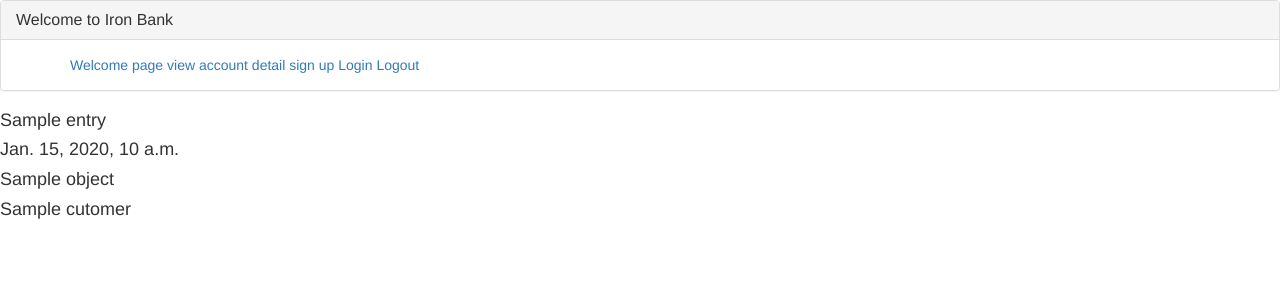
After one commit to chucklapress/ironbank, a Django app: template templates/account_detail.html in a window 1280 px wide. The commit adds this page. Shown: the top 300 px of the page. Run offline with Django 3.2, Linux system fonts and the light colour scheme; the template is opened without the code that fills it: most values are stand-ins (such as "Sample title", 1, 10 or a date in 2020); some libraries are stand-ins or nearby versions.

Commit message:
changed urls

```diff
--- /dev/null
+++ b/templates/account_detail.html
@@ -0,0 +1,12 @@
+{% extends 'base.html' %}
+
+{% block content %}
+<h4>{{ object.entry }}</h4>
+
+<h4>{{ object.date }}</h4>
+
+<h4>{{ object.name }}</h4>
+
+<h4>{{ object.cutomer }}</h4>
+
+{% endblock %}
--- a/templates/base.html
+++ b/templates/base.html
@@ -17,6 +17,7 @@
 
             <a href="{% url 'index_view'%}">Welcome page</a>
             <a href= "{% url 'acct_bal_view'%}">view account</a>
+            <a href="{% url 'acct_detail_view' %}">detail</a>
             <a href= "{% url 'sign_up_view' %}">sign up</a>
             <a href="{% url 'login' %}">Login</a>
             <a href="{% url 'logout' %}">Logout</a>
--- a/templates/index.html
+++ b/templates/index.html
@@ -4,9 +4,10 @@
 
 
 {% block content %}
-<h1></h1>
 
-
+{% if acctbalance.customer == request.user  %}
+    <a href="{% url 'account_detail_view' acctbalance.pk %}">Detail View</a>
+{% endif %}
 
 
 
```
Also changed, not shown: iron_bank/urls.py (+2 -5 lines), ironapp/views.py (+8 -1 lines), db.sqlite3.
